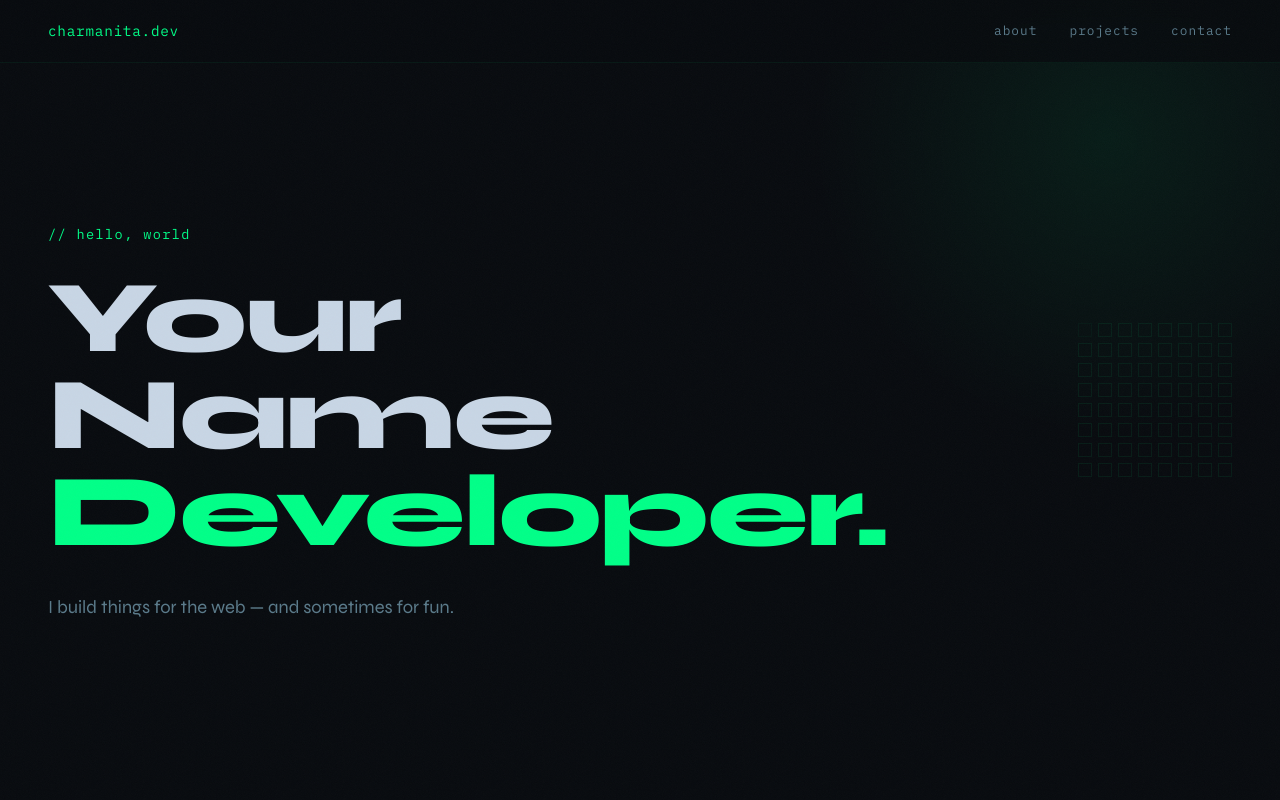
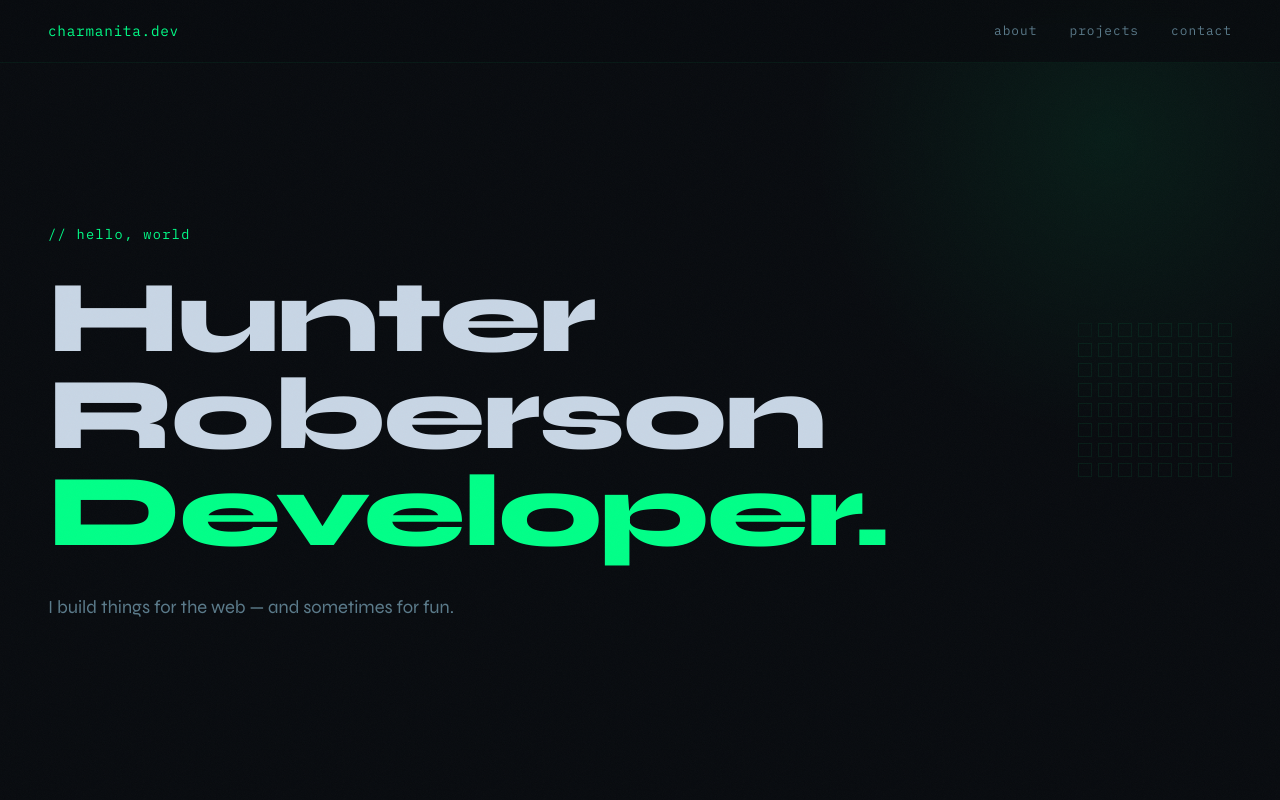
Before and after one commit to charmanita/charmanita.dev, a SvelteKit app: page / in a window 1280 px wide. Shown: the top 800 px of the page. Built offline with nearby package versions, Linux system fonts and the light colour scheme.

Commit message:
changed webpage

```diff
--- a/src/routes/+page.svelte
+++ b/src/routes/+page.svelte
@@ -40,7 +40,7 @@
 		<div class="hero-content">
 			<p class="hero-eyebrow">// hello, world</p>
 			<h1>
-				<span class="line">Your Name</span>
+				<span class="line">Hunter Roberson</span>
 				<span class="line accent">Developer.</span>
 			</h1>
 			<p class="hero-sub">I build things for the web — and sometimes for fun.</p>
```
